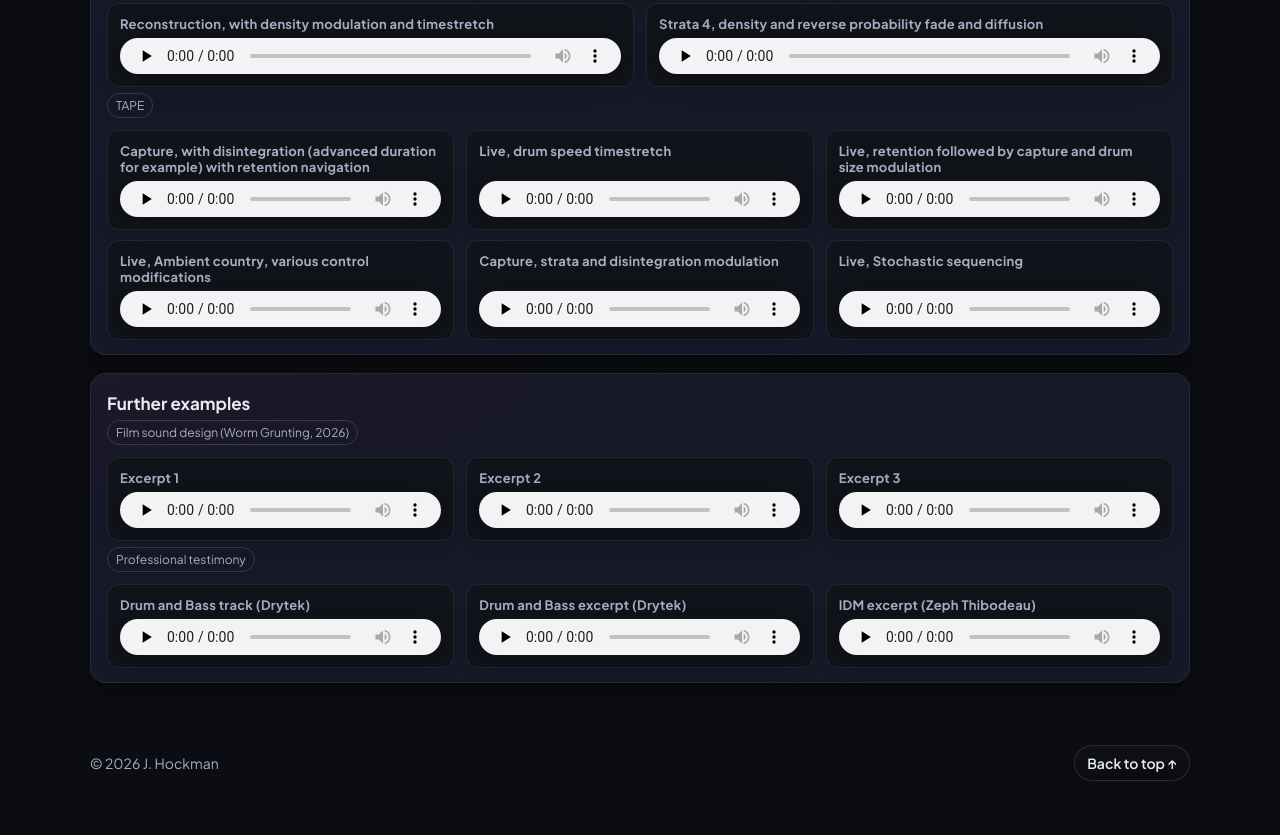
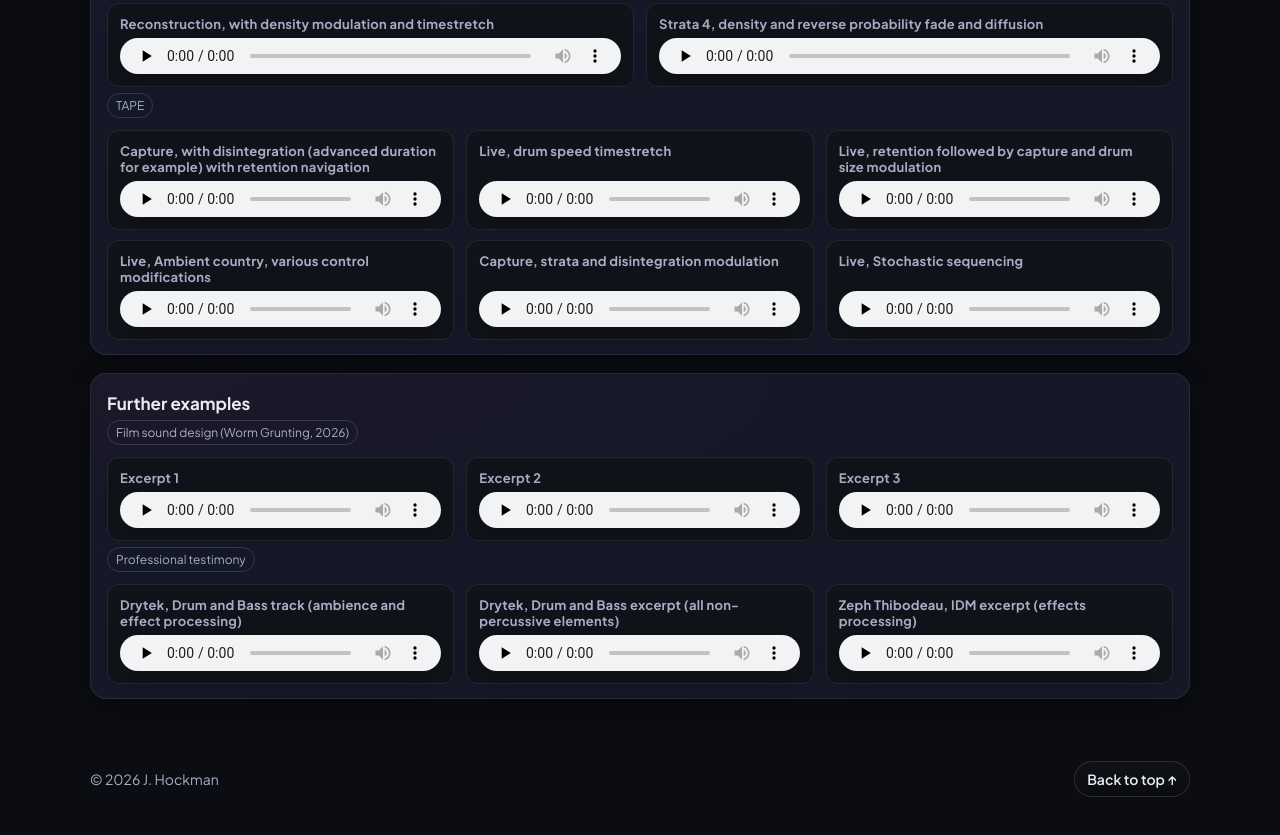
Before and after one commit to jhockman/jhockman.github.io, a plain HTML site: page the-archivist/index.html in a window 1280 px wide. Shown: the part 940-1775 px from the top of the page. Drawn offline with Linux system fonts and the light colour scheme.

Commit message:
Update index.html

```diff
--- a/the-archivist/index.html
+++ b/the-archivist/index.html
@@ -224,9 +224,9 @@
           <div class="tags"><span class="tag">Professional testimony</span></div>
           <p></p>
           <div class="players three">
-            <div class="player"><label>Drum and Bass track (Drytek)</label><audio controls preload="none"><source src="drytek_archivist_2.wav" type="audio/wav" /></audio></div>
-            <div class="player"><label>Drum and Bass excerpt (Drytek)</label><audio controls preload="none"><source src="drytek_archivist.wav" type="audio/wav" /></audio></div>
-            <div class="player"><label>IDM excerpt (Zeph Thibodeau)</label><audio controls preload="none"><source src="zeph-thibodeau-idm.mp3" type="audio/mpeg" /></audio></div>
+            <div class="player"><label>Drytek, Drum and Bass track (ambience and effect processing)</label><audio controls preload="none"><source src="drytek_archivist_2.wav" type="audio/wav" /></audio></div>
+            <div class="player"><label>Drytek, Drum and Bass excerpt (all non-percussive elements)</label><audio controls preload="none"><source src="drytek_archivist.wav" type="audio/wav" /></audio></div>
+            <div class="player"><label>Zeph Thibodeau, IDM excerpt (effects processing)</label><audio controls preload="none"><source src="zeph-thibodeau-idm.mp3" type="audio/mpeg" /></audio></div>
           </div>
         </article>
 
```
